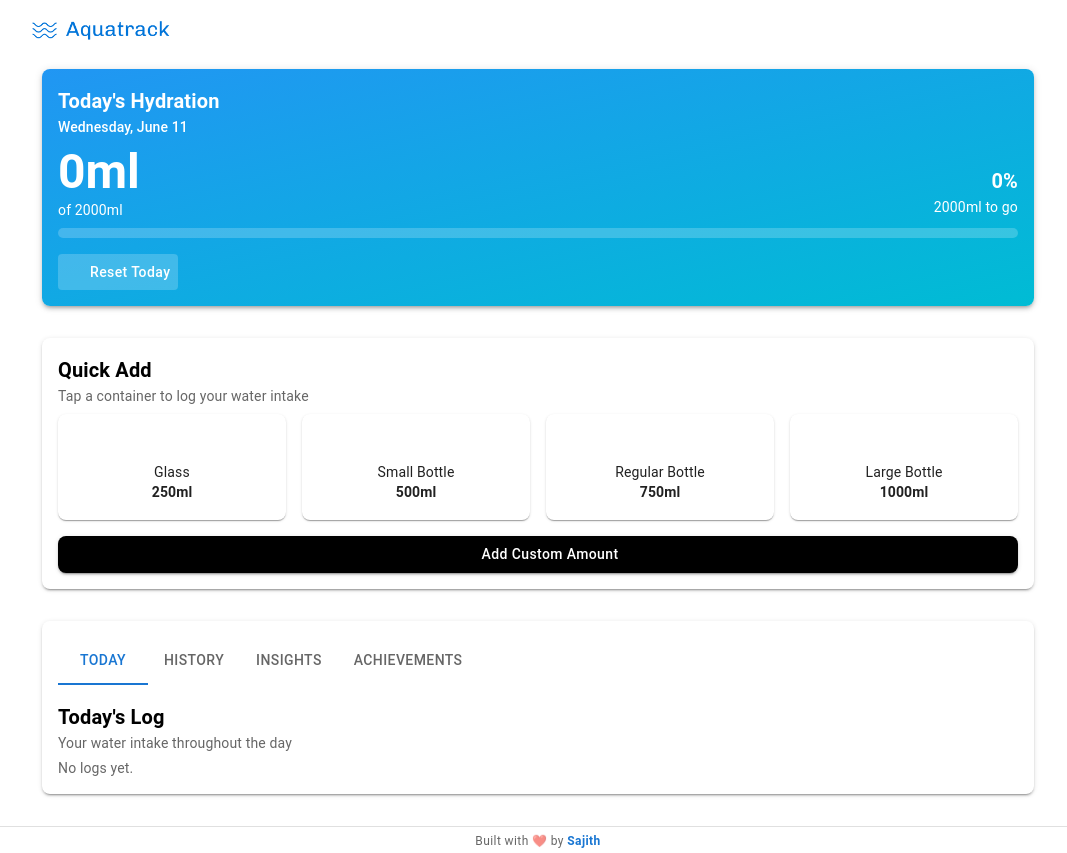
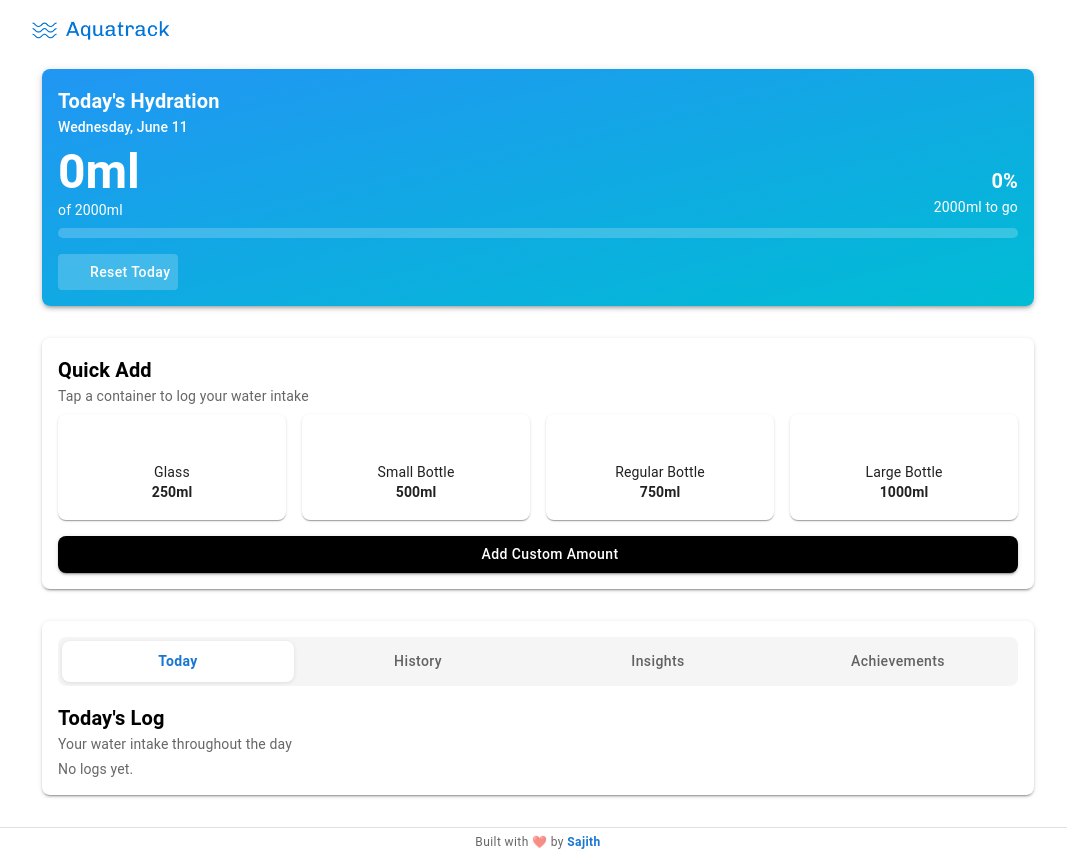
Before and after one commit to S-Sajith/aqua-track, a React (Vite) app: page / in a window 1280 px wide. Shown: the whole page, without its empty margins (102-1169 px from the left). Built offline with nearby package versions, Linux system fonts and the light colour scheme; some icons are missing.

Commit message:
Styling updates

```diff
--- a/src/components/Navbar.jsx
+++ b/src/components/Navbar.jsx
@@ -20,7 +20,15 @@ const Navbar = () => {
       >
         <img src={logo} alt="Logo" style={{ height: "1.2rem" }} />
         <IconButton
-          sx={{ padding: "0" }}
+          sx={{
+            padding: "0",
+            "&:focus": {
+              outline: "none",
+            },
+            "&:focus-visible": {
+              outline: "none",
+            },
+          }}
           size="small"
           onClick={handleOpenSettings}
         >
--- a/src/components/TabBar/TabBar.jsx
+++ b/src/components/TabBar/TabBar.jsx
@@ -4,9 +4,11 @@ import TodayTab from "./TodayTab";
 import HistoryTab from "./HistoryTab";
 import InsightsTab from "./InsightsTab";
 import AchievementsTab from "./AchievementsTab";
+import useMediaQuery from "@mui/material/useMediaQuery";
 
 const TabBar = () => {
   const [tabIndex, setTabIndex] = useState(0);
+  const isMobile = useMediaQuery("(max-width:600px)");
 
   const handleChange = (event, newValue) => {
     setTabIndex(newValue);
@@ -18,8 +20,35 @@ const TabBar = () => {
         <Tabs
           value={tabIndex}
           onChange={handleChange}
-          variant="scrollable"
+          variant={isMobile ? "scrollable" : "fullWidth"}
           scrollButtons="auto"
+          sx={{
+            backgroundColor: "#f5f5f5",
+            borderRadius: "8px",
+            minHeight: "40px",
+            "& .MuiTabs-indicator": {
+              display: "none",
+            },
+            "& .MuiTab-root": {
+              textTransform: "none",
+              minHeight: "40px",
+              minWidth: "100px",
+              borderRadius: "8px",
+              mx: 0.5,
+              my: 0.5,
+              "&:focus": {
+                outline: "none",
+              },
+              "&:focus-visible": {
+                outline: "none",
+              },
+            },
+            "& .Mui-selected": {
+              backgroundColor: "#fff",
+              fontWeight: "bold",
+              boxShadow: "0 1px 4px rgba(0,0,0,0.1)",
+            },
+          }}
         >
           <Tab label="Today" />
           <Tab label="History" />
```
